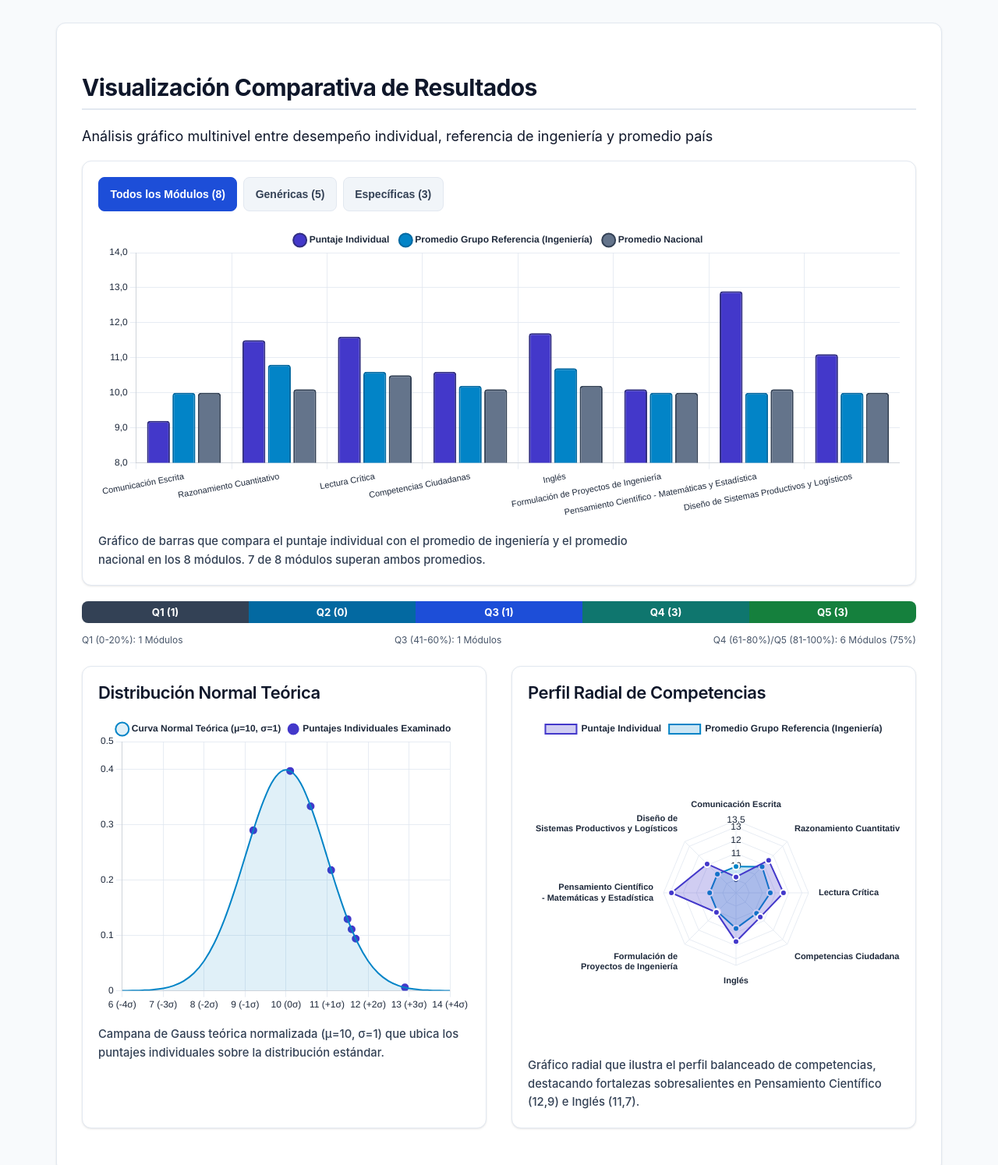
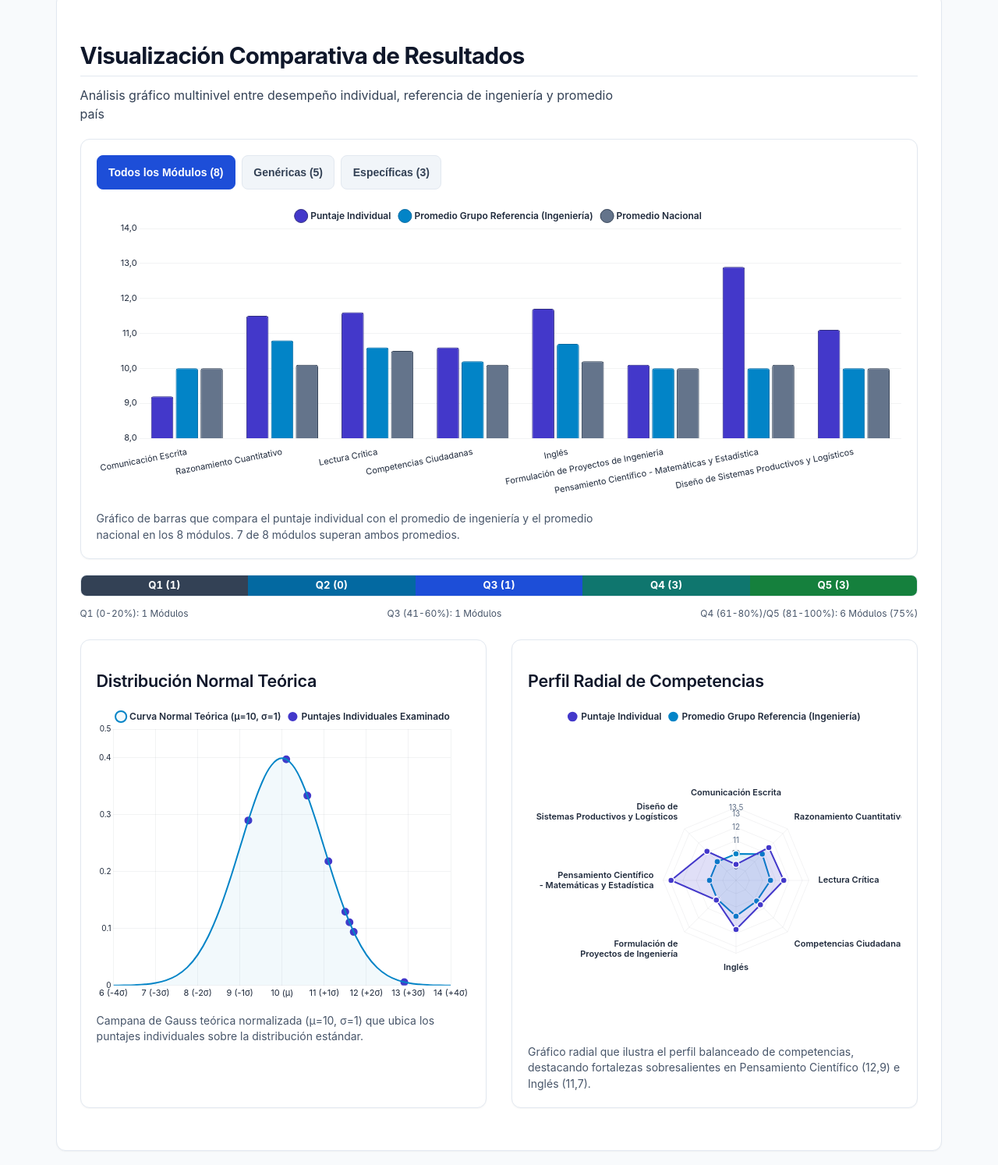
Before and after one commit to willkwolf/ICFES-saberPro2015, a plain HTML site: page index.html in a window 1280 px wide. Shown: the part 1042-2536 px from the top of the page at 78% size. Drawn offline with Linux system fonts and the light colour scheme.

Commit message:
style(tufte): apply Kaizen increment with Tufte data-ink rules and sans typography

```diff
--- a/css/components.css
+++ b/css/components.css
@@ -84,7 +84,7 @@
 }
 
 .stat-card:hover {
-  transform: translateY(-2px);
+  border-color: var(--border-strong);
   box-shadow: var(--card-shadow-hover);
 }
 
@@ -267,7 +267,7 @@ canvas {
   height: 28px;
   border-radius: var(--radius-md);
   overflow: hidden;
-  box-shadow: inset 0 1px 2px rgba(0,0,0,0.15);
+  border: 1px solid var(--border-subtle);
 }
 
 .scale-segment {
@@ -315,14 +315,27 @@ table.data-table td {
 
 table.data-table thead th {
   background-color: var(--bg-surface-subtle);
-  color: var(--text-primary);
+  color: var(--text-secondary);
   font-weight: 700;
-  font-size: 0.85rem;
+  font-size: 0.775rem;
   text-transform: uppercase;
-  letter-spacing: 0.03em;
+  letter-spacing: 0.05em;
+  border-top: 1px solid var(--border-subtle);
+  border-bottom: 2px solid var(--border-strong);
   position: sticky;
   top: 0;
   z-index: 2;
+}
+
+table.data-table th.num,
+table.data-table td.num {
+  text-align: right;
+  font-variant-numeric: tabular-nums;
+}
+
+table.data-table th.center,
+table.data-table td.center {
+  text-align: center;
 }
 
 table.data-table tbody tr:nth-child(even) {
@@ -331,6 +344,47 @@ table.data-table tbody tr:nth-child(even) {
 
 table.data-table tbody tr:hover {
   background-color: var(--bg-table-hover);
+}
+
+/* Tufte Alignment: Numbers right-aligned, text left-aligned, badges centered on desktop */
+#table-generic th:nth-child(1),
+#table-generic td:nth-child(1),
+#table-specific th:nth-child(1),
+#table-specific td:nth-child(1) {
+  text-align: left;
+}
+
+#table-generic th:nth-child(2),
+#table-generic td:nth-child(2),
+#table-generic th:nth-child(5),
+#table-generic td:nth-child(5),
+#table-generic th:nth-child(6),
+#table-generic td:nth-child(6),
+#table-generic th:nth-child(7),
+#table-generic td:nth-child(7),
+#table-generic th:nth-child(8),
+#table-generic td:nth-child(8),
+#table-specific th:nth-child(2),
+#table-specific td:nth-child(2),
+#table-specific th:nth-child(4),
+#table-specific td:nth-child(4),
+#table-specific th:nth-child(5),
+#table-specific td:nth-child(5),
+#table-specific th:nth-child(6),
+#table-specific td:nth-child(6),
+#table-specific th:nth-child(7),
+#table-specific td:nth-child(7) {
+  text-align: right;
+  font-variant-numeric: tabular-nums;
+}
+
+#table-generic th:nth-child(3),
+#table-generic td:nth-child(3),
+#table-generic th:nth-child(4),
+#table-generic td:nth-child(4),
+#table-specific th:nth-child(3),
+#table-specific td:nth-child(3) {
+  text-align: center;
 }
 
 /* @container Query: On small viewports (<600px), transform table into accessible stacked cards */
--- a/css/layout.css
+++ b/css/layout.css
@@ -57,6 +57,14 @@ header.site-header {
   gap: 0.5rem;
 }
 
+.header-badges {
+  display: flex;
+  flex-wrap: wrap;
+  align-items: center;
+  gap: 0.65rem 1rem;
+  margin-top: 0.75rem;
+}
+
 nav.main-nav {
   background-color: var(--bg-surface);
   border-bottom: 1px solid var(--border-subtle);
@@ -69,10 +77,15 @@ nav.main-nav {
 .nav-container {
   display: flex;
   align-items: center;
-  justify-content: space-between;
+  justify-content: flex-start;
   overflow-x: auto;
   padding-block: 0.5rem;
-  scrollbar-width: thin;
+  scrollbar-width: none;
+  -webkit-overflow-scrolling: touch;
+}
+
+.nav-container::-webkit-scrollbar {
+  display: none;
 }
 
 .nav-links {
@@ -111,7 +124,7 @@ section.page-section {
   background-color: var(--bg-surface);
   border: 1px solid var(--border-subtle);
   border-radius: var(--radius-lg);
-  padding: clamp(1.25rem, 2.5vw, 2rem);
+  padding: clamp(1rem, 2.5vw, 1.85rem);
   margin-bottom: 2rem;
   box-shadow: var(--card-shadow);
 }
--- a/css/typography.css
+++ b/css/typography.css
@@ -1,64 +1,105 @@
 /**
- * ICFES Saber Pro 2015 - Typography Styles
- * ========================================
- * Fluid clamp() typography, readable line-lengths (max 65-75ch), and font hierarchies.
+ * ICFES Saber Pro 2015 - Typography Styles (Tufte & Kaizen Enhanced)
+ * ====================================================================
+ * International sans-serif typography stack with universal Unicode coverage.
+ * Fluid clamp() scale, tabular numerals, strict line-length ergonomic guards,
+ * and high data-to-ink typographic hierarchy.
  */
 
+:root {
+  /* International High-Legibility Sans-Serif Font Stack */
+  --font-sans: "Inter", -apple-system, BlinkMacSystemFont, "Segoe UI", Roboto, "Helvetica Neue", Arial, "Noto Sans", sans-serif, "Apple Color Emoji", "Segoe UI Emoji", "Segoe UI Symbol", "Noto Color Emoji";
+  --font-mono: ui-monospace, SFMono-Regular, Menlo, Monaco, Consolas, "Liberation Mono", "Courier New", monospace;
+}
+
 body {
-  font-family: -apple-system, BlinkMacSystemFont, "Segoe UI", Roboto, "Helvetica Neue", Arial, sans-serif;
-  font-size: clamp(1rem, 0.95rem + 0.25vw, 1.125rem);
+  font-family: var(--font-sans);
+  font-size: clamp(0.975rem, 0.925rem + 0.25vw, 1.125rem);
   line-height: 1.6;
   color: var(--text-primary);
   background-color: var(--bg-page);
   -webkit-font-smoothing: antialiased;
   -moz-osx-font-smoothing: grayscale;
+  text-rendering: optimizeLegibility;
 }
 
-/* Heading Scale with Fluid Clamp */
+/* Tabular Numerals for Statistical and Data Integrity (Tufte Principle) */
+.stat-number,
+table.data-table td,
+table.data-table th,
+.anomaly-values,
+.quintil-badge,
+.scale-segment,
+.scale-markers,
+.num,
+time {
+  font-variant-numeric: tabular-nums lining-nums;
+  font-feature-settings: "tnum" 1, "cv05" 1;
+}
+
+/* Heading Scale with Fluid Clamp & Refined Ink Weight */
 h1, h2, h3, h4, h5, h6 {
   color: var(--text-primary);
   font-weight: 700;
-  line-height: 1.25;
+  line-height: 1.2;
   letter-spacing: -0.02em;
   margin-block-start: 0;
-  margin-block-end: 0.75rem;
+  margin-block-end: 0.65rem;
 }
 
 h1 {
   font-size: clamp(1.75rem, 1.35rem + 2vw, 2.75rem);
   font-weight: 800;
   letter-spacing: -0.03em;
+  line-height: 1.15;
 }
 
 h2 {
-  font-size: clamp(1.35rem, 1.15rem + 1vw, 1.875rem);
-  border-bottom: 2px solid var(--border-subtle);
+  font-size: clamp(1.3rem, 1.1rem + 1vw, 1.85rem);
+  font-weight: 700;
+  letter-spacing: -0.025em;
+  border-bottom: 1px solid var(--border-subtle);
   padding-bottom: 0.5rem;
   margin-top: 2rem;
-  margin-bottom: 1.25rem;
+  margin-bottom: 0.75rem;
 }
 
 h3 {
-  font-size: clamp(1.15rem, 1.05rem + 0.5vw, 1.375rem);
+  font-size: clamp(1.1rem, 1rem + 0.45vw, 1.35rem);
   font-weight: 600;
+  letter-spacing: -0.015em;
+  margin-top: 1.25rem;
+  margin-bottom: 0.5rem;
+}
+
+/* Section Subtitles & Explanatory Prose */
+.section-description {
+  font-size: clamp(0.9rem, 0.85rem + 0.2vw, 1rem);
+  color: var(--text-secondary);
+  line-height: 1.5;
+  margin-block-start: 0;
+  margin-block-end: 1.25rem;
+  max-width: 68ch;
 }
 
 /* Body Text Line-Length Guard (60 - 75ch max for optimal reading ergonomics) */
-p, .prose, .methodological-note, .section-description {
+p, .prose, .methodological-note {
   max-width: 72ch;
   margin-block-start: 0;
   margin-block-end: 1rem;
 }
 
 .lead {
-  font-size: clamp(1.1rem, 1.05rem + 0.3vw, 1.25rem);
+  font-size: clamp(1.05rem, 1rem + 0.3vw, 1.25rem);
   color: var(--text-secondary);
-  line-height: 1.5;
+  font-weight: 500;
+  line-height: 1.45;
   max-width: 68ch;
+  margin-block-end: 0.35rem;
 }
 
 small, .text-small {
-  font-size: 0.875rem;
+  font-size: 0.85rem;
   line-height: 1.4;
   color: var(--text-secondary);
 }
@@ -69,16 +110,28 @@ small, .text-small {
 
 /* Code & Data Monospace */
 code, kbd, samp, pre {
-  font-family: ui-monospace, SFMono-Regular, Menlo, Monaco, Consolas, "Liberation Mono", "Courier New", monospace;
-  font-size: 0.9em;
+  font-family: var(--font-mono);
+  font-size: 0.875em;
+  font-variant-numeric: tabular-nums;
 }
 
-/* Captions & Labels */
+/* Captions & Annotations (Tufte Integrated Labels) */
 caption, .chart-caption {
-  font-size: 0.925rem;
-  font-weight: 500;
-  color: var(--text-secondary);
+  font-size: 0.875rem;
+  line-height: 1.45;
+  font-weight: 400;
+  color: var(--text-muted);
   text-align: left;
-  margin-top: 0.5rem;
+  margin-top: 0.75rem;
   max-width: 75ch;
+  display: block;
 }
+
+/* Micro-data Labels */
+.data-label-caps {
+  font-size: 0.75rem;
+  font-weight: 600;
+  letter-spacing: 0.05em;
+  text-transform: uppercase;
+  color: var(--text-muted);
+}
--- a/css/variables.css
+++ b/css/variables.css
@@ -58,9 +58,9 @@
   --border-strong: var(--color-slate-300);
   --border-focus: #1d4ed8;
 
-  --card-shadow: 0 1px 3px 0 rgba(0, 0, 0, 0.08), 0 1px 2px -1px rgba(0, 0, 0, 0.08);
-  --card-shadow-hover: 0 4px 6px -1px rgba(0, 0, 0, 0.1), 0 2px 4px -2px rgba(0, 0, 0, 0.1);
-  --nav-shadow: 0 1px 2px 0 rgba(0, 0, 0, 0.05);
+  --card-shadow: 0 1px 2px 0 rgba(0, 0, 0, 0.04);
+  --card-shadow-hover: 0 2px 4px 0 rgba(0, 0, 0, 0.06);
+  --nav-shadow: 0 1px 2px 0 rgba(0, 0, 0, 0.03);
 
   /* Status Colors */
   --status-success-bg: #ecfdf5;
@@ -122,9 +122,9 @@
   --border-strong: #334155;
   --border-focus: #60a5fa;
 
-  --card-shadow: 0 1px 3px 0 rgba(0, 0, 0, 0.4);
-  --card-shadow-hover: 0 4px 6px -1px rgba(0, 0, 0, 0.5);
-  --nav-shadow: 0 1px 3px 0 rgba(0, 0, 0, 0.5);
+  --card-shadow: 0 1px 2px 0 rgba(0, 0, 0, 0.3);
+  --card-shadow-hover: 0 2px 4px 0 rgba(0, 0, 0, 0.4);
+  --nav-shadow: 0 1px 2px 0 rgba(0, 0, 0, 0.3);
 
   --status-success-bg: #064e3b;
   --status-success-fg: #d1fae5;
@@ -165,9 +165,9 @@
     --border-strong: #334155;
     --border-focus: #60a5fa;
 
-    --card-shadow: 0 1px 3px 0 rgba(0, 0, 0, 0.4);
-    --card-shadow-hover: 0 4px 6px -1px rgba(0, 0, 0, 0.5);
-    --nav-shadow: 0 1px 3px 0 rgba(0, 0, 0, 0.5);
+    --card-shadow: 0 1px 2px 0 rgba(0, 0, 0, 0.3);
+    --card-shadow-hover: 0 2px 4px 0 rgba(0, 0, 0, 0.4);
+    --nav-shadow: 0 1px 2px 0 rgba(0, 0, 0, 0.3);
 
     --status-success-bg: #064e3b;
     --status-success-fg: #d1fae5;
--- a/data/verification_report.json
+++ b/data/verification_report.json
@@ -1,5 +1,5 @@
 {
-  "timestamp": "2026-11-22T01:03:14.668730+00:00",
+  "timestamp": "2026-11-22T01:22:29.637755+00:00",
   "overall_verdict": "PASS",
   "rules": {
     "RULE-01-SOURCE-PARITY": {
--- a/js/charts.js
+++ b/js/charts.js
@@ -1,11 +1,15 @@
 /**
- * ICFES Saber Pro 2015 - Data Visualization Suite
- * ===============================================
- * Production-ready, accessible Chart.js 4.4.x visualizations:
- * 1. Grouped Bar Comparison Chart (with responsive mobile horizontal layout)
- * 2. Standard Normal Bell Curve (mu=10, sigma=1 with z-scores)
- * 3. Radar Competency Profile (8 dimensions vs reference group)
- * 4. Visual Quintile Scale
+ * ICFES Saber Pro 2015 - Data Visualization Suite (Tufte & Kaizen Enhanced)
+ * ==========================================================================
+ * Production-ready, accessible Chart.js 4.4.x visualizations adhering to Edward Tufte's
+ * principles of high data-to-ink ratio, elimination of chartjunk, honest scaling,
+ * direct labeling, and mobile-first ergonomic responsiveness.
+ *
+ * Visualizations:
+ * 1. Grouped Bar Comparison Chart (Modular Scores vs. Reference & National Benchmarks)
+ * 2. Standard Normal Bell Curve (Theoretical Gaussian Density \mu=10, \sigma=1 with candidate z-scores)
+ * 3. Radar Competency Profile (8-dimensional polygon comparison)
+ * 4. Proportional Quintile Scale
  */
 
 import i18n from './i18n.js';
@@ -17,8 +21,15 @@ const chartInstances = {
   radar: null
 };
 
+// Global Chart.js typography configuration using the international sans-serif stack
+if (typeof Chart !== 'undefined' && Chart.defaults) {
+  Chart.defaults.font.family = "'Inter', -apple-system, BlinkMacSystemFont, 'Segoe UI', Roboto, 'Helvetica Neue', Arial, 'Noto Sans', sans-serif, 'Apple Color Emoji', 'Segoe UI Emoji'";
+  Chart.defaults.font.size = 11;
+  Chart.defaults.color = '#334155';
+}
+
 /**
- * Helper to get active theme colors
+ * Helper to get active theme colors and quiet gridline ink levels (Tufte principle)
  * @returns {object}
  */
 function getThemeColors() {
@@ -28,7 +39,8 @@ function getThemeColors() {
 
   return {
     textColor: isDark ? '#f8fafc' : '#1e293b',
-    gridColor: isDark ? 'rgba(51, 65, 85, 0.4)' : 'rgba(226, 232, 240, 0.8)',
+    textMuted: isDark ? '#94a3b8' : '#64748b',
+    gridColor: isDark ? 'rgba(255, 255, 255, 0.06)' : 'rgba(15, 23, 42, 0.05)',
     indBg: isDark ? '#818cf8' : '#4338ca',
     indBorder: isDark ? '#6366f1' : '#312e81',
     refBg: isDark ? '#38bdf8' : '#0284c7',
@@ -39,7 +51,7 @@ function getThemeColors() {
 }
 
 /**
- * 1. Grouped Bar Comparison Chart
+ * 1. Grouped Bar Comparison Chart (Maximizing Data-Ink Ratio)
  * @param {object} dataset - Canonical dataset
  * @param {string} lang - 'es' or 'en'
  * @param {string} filter - 'all', 'generic', or 'specific'
@@ -67,7 +79,6 @@ export function initComparisonChart(dataset, lang = 'es', filter = 'all') {
   const labels = modules.map(m => {
     const name = lang === 'en' ? (m.name_en || m.name_es) : m.name_es;
     if (isMobile) {
-      // Split words into array for multi-line rendering on mobile
       const words = name.split(' ');
       if (words.length > 2) {
         return [words.slice(0, 2).join(' '), words.slice(2).join(' ')];
@@ -93,24 +104,24 @@ export function initComparisonChart(dataset, lang = 'es', filter = 'all') {
         data: individualScores,
         backgroundColor: colors.indBg,
         borderColor: colors.indBorder,
-        borderWidth: 2,
-        borderRadius: 4
+        borderWidth: 1,
+        borderRadius: 3
       },
       {
         label: labelRef,
         data: refMeans,
         backgroundColor: colors.refBg,
         borderColor: colors.refBorder,
-        borderWidth: 2,
-        borderRadius: 4
+        borderWidth: 1,
+        borderRadius: 3
       },
       {
         label: labelNac,
         data: nacMeans,
         backgroundColor: colors.nacBg,
         borderColor: colors.nacBorder,
-        borderWidth: 2,
-        borderRadius: 4
+        borderWidth: 1,
+        borderRadius: 3
       }
     ]
   };
@@ -121,21 +132,27 @@ export function initComparisonChart(dataset, lang = 'es', filter = 'all') {
     options: {
       responsive: true,
       maintainAspectRatio: false,
+      categoryPercentage: isMobile ? 0.85 : 0.78,
+      barPercentage: 0.9,
       plugins: {
         legend: {
           display: true,
           position: 'top',
           labels: {
             color: colors.textColor,
-            font: { size: 12, weight: '600' },
-            padding: 15,
-            usePointStyle: true
+            font: { size: isMobile ? 11 : 12, weight: '600' },
+            padding: 12,
+            boxWidth: 12,
+            boxHeight: 12,
+            usePointStyle: true,
+            pointStyle: 'circle'
           }
         },
         tooltip: {
-          backgroundColor: 'rgba(15, 23, 42, 0.9)',
+          backgroundColor: 'rgba(15, 23, 42, 0.92)',
           padding: 10,
-          titleFont: { size: 13, weight: 'bold' },
+          cornerRadius: 4,
+          titleFont: { size: 12, weight: 'bold' },
           bodyFont: { size: 12 },
           callbacks: {
             label: function(ctx) {
@@ -148,7 +165,8 @@ export function initComparisonChart(dataset, lang = 'es', filter = 'all') {
       },
       scales: {
         x: {
-          grid: { color: colors.gridColor },
+          grid: { display: false },
+          border: { display: false },
           ticks: {
             color: colors.textColor,
             font: { size: isMobile ? 10 : 11 }
@@ -157,9 +175,11 @@ export function initComparisonChart(dataset, lang = 'es', filter = 'all') {
         y: {
           min: 8.0,
           max: 14.0,
-          grid: { color: colors.gridColor },
+          grid: { color: colors.gridColor, drawTicks: false },
+          border: { display: false },
           ticks: {
             color: colors.textColor,
+            font: { size: isMobile ? 10 : 11 },
             stepSize: 1.0,
             callback: function(v) {
               return i18n.formatScore ? i18n.formatScore(v, lang) : v.toFixed(1);
@@ -172,7 +192,7 @@ export function initComparisonChart(dataset, lang = 'es', filter = 'all') {
 }
 
 /**
- * 2. Standard Normal Bell Curve (\mu=10, \sigma=1)
+ * 2. Standard Normal Bell Curve (\mu=10, \sigma=1) - Tufte Clean Density Graphic
  * @param {object} dataset - Canonical dataset
  * @param {string} lang - 'es' or 'en'
  */
@@ -185,6 +205,7 @@ export function initBellCurveChart(dataset, lang = 'es') {
     chartInstances.bell = null;
   }
 
+  const isMobile = window.innerWidth < 640;
   const colors = getThemeColors();
 
   // Generate Normal distribution curve (\mu=10, \sigma=1) from 6.0 to 14.0
@@ -222,7 +243,7 @@ export function initBellCurveChart(dataset, lang = 'es') {
           label: curveLabel,
           data: points,
           borderColor: colors.refBg,
-          backgroundColor: 'rgba(2, 132, 199, 0.12)',
+          backgroundColor: 'rgba(2, 132, 199, 0.05)',
           fill: true,
           tension: 0.4,
           pointRadius: 0,
@@ -235,8 +256,8 @@ export function initBellCurveChart(dataset, lang = 'es') {
           backgroundColor: colors.indBg,
           borderColor: '#ffffff',
           borderWidth: 2,
-          pointRadius: 6,
-          pointHoverRadius: 9
+          pointRadius: isMobile ? 5 : 6,
+          pointHoverRadius: 8
         }
       ]
     },
@@ -249,13 +270,16 @@ export function initBellCurveChart(dataset, lang = 'es') {
           position: 'top',
           labels: {
             color: colors.textColor,
-            font: { size: 12, weight: '600' },
-            usePointStyle: true
+            font: { size: isMobile ? 11 : 12, weight: '600' },
+            usePointStyle: true,
+            boxWidth: 10,
+            boxHeight: 10
           }
         },
         tooltip: {
-          backgroundColor: 'rgba(15, 23, 42, 0.9)',
+          backgroundColor: 'rgba(15, 23, 42, 0.92)',
           padding: 10,
+          cornerRadius: 4,
           callbacks: {
             label: function(ctx) {
               const raw = ctx.raw;
@@ -274,23 +298,27 @@ export function initBellCurveChart(dataset, lang = 'es') {
           type: 'linear',
           min: 6.0,
           max: 14.0,
-          grid: { color: colors.gridColor },
+          grid: { color: colors.gridColor, drawTicks: false },
+          border: { display: false },
           ticks: {
             stepSize: 1.0,
             color: colors.textColor,
+            font: { size: isMobile ? 10 : 11 },
             callback: function(v) {
               const z = v - 10;
               const sign = z > 0 ? '+' : '';
-              return `${v} (${sign}${z}σ)`;
+              return v === 10 ? '10 (μ)' : `${v} (${sign}${z}σ)`;
             }
           }
         },
         y: {
           min: 0,
           max: 0.45,
-          grid: { color: colors.gridColor },
+          grid: { color: colors.gridColor, drawTicks: false },
+          border: { display: false },
           ticks: {
             color: colors.textColor,
+            font: { size: isMobile ? 9 : 10 },
             stepSize: 0.1
           }
         }
@@ -300,7 +328,7 @@ export function initBellCurveChart(dataset, lang = 'es') {
 }
 
 /**
- * 3. Radar Competency Profile (8 dimensions)
+ * 3. Radar Competency Profile (8 dimensions) - Low-Ink Transparent Overlay
  * @param {object} dataset - Canonical dataset
  * @param {string} lang - 'es' or 'en'
  */
@@ -313,6 +341,7 @@ export function initRadarChart(dataset, lang = 'es') {
     chartInstances.radar = null;
   }
 
+  const isMobile = window.innerWidth < 640;
   const colors = getThemeColors();
   const modules = dataset.modules || [];
 
@@ -339,22 +368,26 @@ export function initRadarChart(dataset, lang = 'es') {
         {
           label: labelInd,
           data: indScores,
-          backgroundColor: 'rgba(67, 56, 202, 0.25)',
+          backgroundColor: 'rgba(67, 56, 202, 0.16)',
           borderColor: colors.indBg,
           borderWidth: 2,
           pointBackgroundColor: colors.indBg,
           pointBorderColor: '#ffffff',
-          pointRadius: 4
+          pointBorderWidth: 1.5,
+          pointRadius: 4,
+          pointHoverRadius: 6
         },
         {
           label: labelRef,
           data: refScores,
-          backgroundColor: 'rgba(2, 132, 199, 0.2)',
+          backgroundColor: 'rgba(2, 132, 199, 0.10)',
           borderColor: colors.refBg,
           borderWidth: 2,
           pointBackgroundColor: colors.refBg,
           pointBorderColor: '#ffffff',
-          pointRadius: 4
+          pointBorderWidth: 1.5,
+          pointRadius: 4,
+          pointHoverRadius: 6
         }
       ]
     },
@@ -367,10 +400,16 @@ export function initRadarChart(dataset, lang = 'es') {
           position: 'top',
           labels: {
             color: colors.textColor,
-            font: { size: 12, weight: '600' }
+            font: { size: isMobile ? 11 : 12, weight: '600' },
+            boxWidth: 10,
+            boxHeight: 10,
+            usePointStyle: true
           }
         },
         tooltip: {
+          backgroundColor: 'rgba(15, 23, 42, 0.92)',
+          padding: 10,
+          cornerRadius: 4,
           callbacks: {
             label: function(ctx) {
               const val = ctx.parsed.r;
@@ -386,14 +425,15 @@ export function initRadarChart(dataset, lang = 'es') {
           max: 13.5,
           ticks: {
             stepSize: 1.0,
-            color: colors.textColor,
-            backdropColor: 'transparent'
+            color: colors.textMuted,
+            backdropColor: 'transparent',
+            font: { size: isMobile ? 9 : 10 }
           },
-          grid: { color: colors.gridColor },
-          angleLines: { color: colors.gridColor },
+          grid: { color: colors.gridColor, lineWidth: 1 },
+          angleLines: { color: colors.gridColor, lineWidth: 1 },
           pointLabels: {
             color: colors.textColor,
-            font: { size: 11, weight: '600' }
+            font: { size: isMobile ? 10 : 11, weight: '600' }
           }
         }
       }
@@ -402,7 +442,7 @@ export function initRadarChart(dataset, lang = 'es') {
 }
 
 /**
- * 4. Render Interactive Visual Quintile Scale
+ * 4. Render Interactive Visual Quintile Scale (Proportional & Tufte Aligned)
  * @param {object} dataset - Canonical dataset
  * @param {string} lang - 'es' or 'en'
  */
```
Also changed, not shown: 1 other file.
